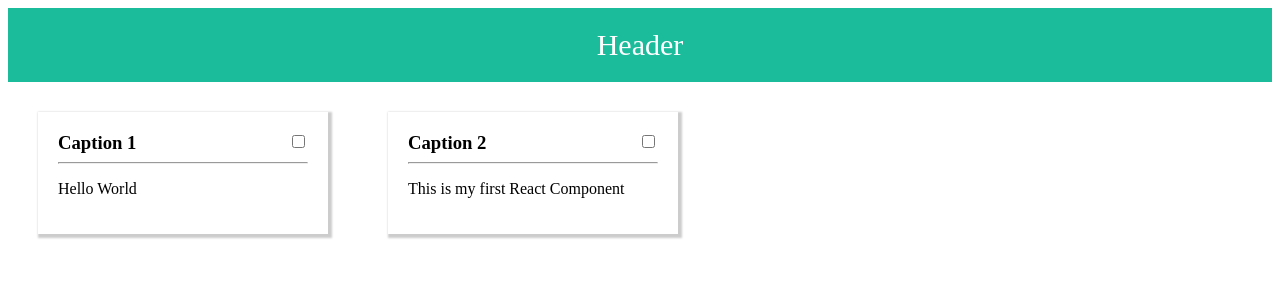
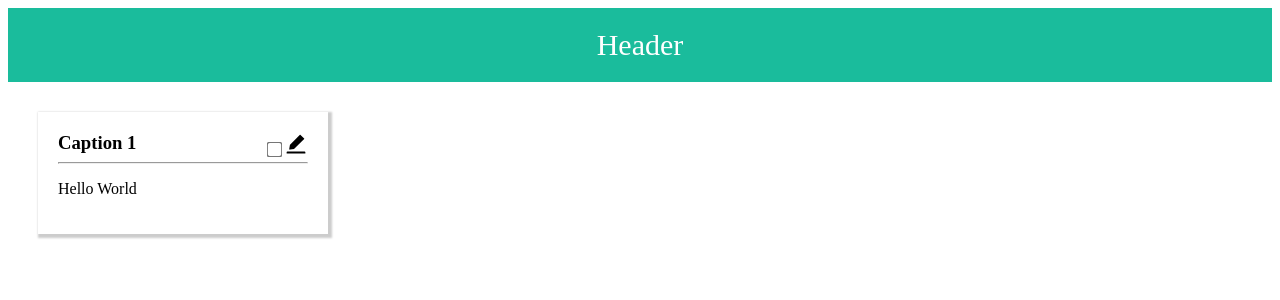
Before and after one commit to mhaurylenka/react-js-app, a React (Create React App) app: page / in a window 1280 px wide. Shown: the top 300 px of the page. Built offline with nearby package versions, Linux system fonts and the light colour scheme.

Commit message:
Task3 - Creating edit card

```diff
--- a/package.json
+++ b/package.json
@@ -5,6 +5,7 @@
   "dependencies": {
     "react": "^17.0.1",
     "react-dom": "^17.0.1",
+    "react-icons": "^4.1.0",
     "react-scripts": "4.0.1"
   },
   "scripts": {
--- a/src/App.js
+++ b/src/App.js
@@ -1,18 +1,43 @@
-import React, { Component } from 'react';
+import React, { useState } from 'react';
 
 import Header from './Header';
 import Card from './Card';
 
-class App extends Component {
-  render() {
-    return (
-      <div>
-        <Header />
-        <Card caption="Caption 1" text="Hello World" />
-        <Card caption="Caption 2" text="This is my first React Component" />
-      </div>
-    );
+const App = () => {
+
+  const [cardState, changeCardState] = useState({ caption: "Caption 1", text: "Hello World" });
+
+  const [baseState, setBaseState] = useState(cardState)
+
+  const changeCaptiondHadler = (event) => {
+    changeCardState({ caption: event.target.value, text: cardState.text });
   }
+
+  const changeTextdHadler = (event) => {
+    changeCardState({ caption: cardState.caption, text: event.target.value });
+  }
+
+  const cancelChangedState = () => {
+    changeCardState(baseState)
+  }
+
+  const saveChangedState = () => {
+    setBaseState(cardState)
+  }
+
+  return (
+    <div>
+      <Header />
+      <Card
+        caption = {cardState.caption}
+        text = {cardState.text}
+        changeCaption = {changeCaptiondHadler}
+        changeText = {changeTextdHadler}
+        cancelChanges = {cancelChangedState}
+        saveChanges = {saveChangedState}
+      />
+    </div>
+  );
 };
 
 export default App;
--- a/src/Card/index.css
+++ b/src/Card/index.css
@@ -1,26 +1,41 @@
-.card-checkbox{
-    display: inline;
-    float: right;
-}
-
-.caprion{
-    display: inline;
-}
-
 .card-checked {
-    display: inline-block;
     border-radius: 1px solid #eee;
     width: 250px;
     box-shadow: 2px 2px 2px 2px red;
     padding: 20px;
     margin: 30px;
+    word-break:break-all;
 }
 
 .card-unchecked {
-    display: inline-block;
     border-radius: 1px solid #eee;
     width: 250px;
     box-shadow: 2px 2px 2px 2px #ccc;
     padding: 20px;
     margin: 30px;
+    word-break:break-all;
 }
+
+.buttons {
+    float: right;
+}
+
+.caption {
+    display: inline;
+}
+
+.card-checkbox, .card-square {
+    display: inline-block;
+}
+
+.icon-size {
+    font-size: 24px;
+}
+
+input {
+    box-sizing: border-box
+}
+
+input[type=checkbox] {
+    transform: scale(1.2);
+}
--- a/src/Card/index.js
+++ b/src/Card/index.js
@@ -1,27 +1,63 @@
 import React, { useState } from 'react';
+import { AiFillSave, AiFillCloseSquare, AiFillEdit } from "react-icons/ai";
 
 import './index.css';
 
 const Card = props => {
 
-    let cardClass;
+    const [checkBoxStyleState, setCheckBoxStyleState] = useState({ isChecked: false })
 
-    const [ styleState, setStyleState ] = useState({
-        isChecked: false
-    })
+    const [checkBoxEditModeState, setCheckBoxEditModeState] = useState({ isEditModeActive: false })
 
-    const changeCheckBox = () => {
-        setStyleState({
-            isChecked: !styleState.isChecked
+    const changeCheckBoxStyle = () => {
+        setCheckBoxStyleState({
+            isChecked: !checkBoxStyleState.isChecked
         });
     }
 
+    console.log(checkBoxStyleState)
+
+    const activeEditMode = () => {
+        setCheckBoxEditModeState({
+            isEditModeActive: !checkBoxEditModeState.isEditModeActive
+        });
+        setCheckBoxStyleState({ isChecked: false });
+    }
+
+    const saveChangedState = () => {
+        props.saveChanges();
+        activeEditMode();
+    }
+
+    const cancelChangedState = () => {
+        props.cancelChanges();
+        activeEditMode();
+    }
+
     return (
-        <div className={styleState.isChecked ? "card-checked" : "card-unchecked"}>
-            <h3 className="caprion">{props.caption}</h3>
-            <input className="card-checkbox" type="checkbox" onChange={changeCheckBox}/>
-            <hr/>
-            <p>{props.text}</p>
+        <div style={{ display: 'inline-block' }}>
+            {checkBoxEditModeState.isEditModeActive ? (
+                <div className="card-unchecked">
+                    <input className="caption" value={props.caption} onChange={props.changeCaption} />
+                    <div className="buttons">
+                        <AiFillSave className="icon-size" onClick={saveChangedState} />
+                        <AiFillCloseSquare className="icon-size" onClick={cancelChangedState} />
+                        <input className="card-checkbox" type="hidden" onChange={changeCheckBoxStyle} />
+                        <input className="card-square" type="hidden" onChange={activeEditMode} />
+                    </div>
+                    <hr />
+                    <input type="text" value={props.text} onChange={props.changeText} />
+                </div>) : (
+                    <div className={checkBoxStyleState.isChecked ? "card-checked" : "card-unchecked"}>
+                        <h3 className="caption">{props.caption}</h3>
+                        <div className="buttons">
+                            <input className="card-checkbox" type="checkbox" onChange={changeCheckBoxStyle} />
+                            <AiFillEdit className="card-square icon-size" onClick={activeEditMode} />
+                        </div>
+                        <hr />
+                        <p>{props.text}</p>
+                    </div>)
+            }
         </div>
     );
 }
```
Also changed, not shown: 2 other files (tests, documents, lock files or other folders).
